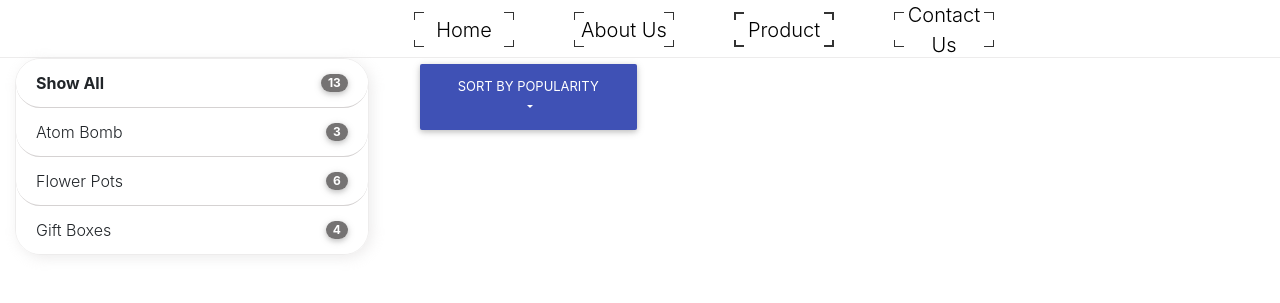
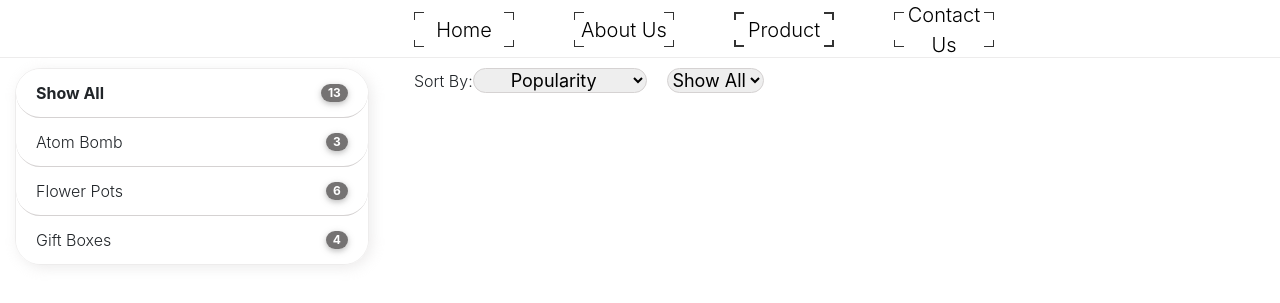
Before and after one commit to uthistran/website, a React app in the folder website/: page /product in a window 1280 px wide. Shown: the part 27-330 px from the top of the page. Built offline with nearby package versions, Linux system fonts and the light colour scheme; a web font is replaced by a local one.

Commit message:
changed dropdown to basic. added view count to show number of products per page

```diff
--- a/website/src/productcontroller/dropdown.css
+++ b/website/src/productcontroller/dropdown.css
@@ -1,11 +1,9 @@
-.dropDownMain{
-    width : 25%
+.customDropdown{
+    border: 1px solid #d5d2d2;
+    font-size: 18px;
+    color: #000;
+    background-color: #eee;
+    border-radius: 19px;
+    outline: none;
+    text-align-last: center;
 }
-
-.dropDownMain .toggle{
-    width: 100%;
-}
-
-.dropDownMain .menu{
-    width: 100%;
-}
--- a/website/src/productcontroller/dropdown.js
+++ b/website/src/productcontroller/dropdown.js
@@ -1,23 +1,21 @@
 import React from "react";
-import { MDBDropdown, MDBDropdownToggle, MDBDropdownMenu, MDBDropdownItem } from "mdbreact";
 import './dropdown.css'
 
-class ProductDropdown extends React.Component{
-    render(){
-        return (
-            <MDBDropdown className='dropDownMain'>
-              <MDBDropdownToggle caret color="indigo" className='toggle'>
-              {this.props.currentSort}
-              </MDBDropdownToggle>
-              <MDBDropdownMenu basic className='menu'>
-                <MDBDropdownItem onClick={() => this.props.handleClickDropDown('Sort by popularity')}>Sort by popularity</MDBDropdownItem>
-                <MDBDropdownItem onClick={() => this.props.handleClickDropDown('Sort by latest')}>Sort by latest</MDBDropdownItem>
-                <MDBDropdownItem onClick={() => this.props.handleClickDropDown('Sort by price : low to high')}>Sort by price : low to high</MDBDropdownItem>
-                <MDBDropdownItem onClick={() => this.props.handleClickDropDown('Sort by price : high to low')}>Sort by price : high to low</MDBDropdownItem>
-              </MDBDropdownMenu>
-            </MDBDropdown>
-          );
-    }
+class ProductDropdown extends React.Component {
+  render() {
+    return (
+      <label>
+        Sort By:
+        <select className='customDropdown' value={this.props.currentSort} onChange={this.props.handleClickDropDown}>
+          <option value="popularity">Popularity</option>
+          <option value="latest">Latest</option>
+          <option value="lowtohigh">Price : low to high</option>
+          <option value="hightolow">Price : high to low</option>
+        </select>
+      </label>
+
+    );
+  }
 }
 
 
--- a/website/src/productcontroller/productcontroller.css
+++ b/website/src/productcontroller/productcontroller.css
@@ -1,3 +1,9 @@
 .productController{
     margin-left: 30px;
+    margin-top: 10px;
 }
+
+.showviewDropDown{
+    display: inline;
+    margin-left: 20px;
+}
--- a/website/src/productcontroller/productcontroller.js
+++ b/website/src/productcontroller/productcontroller.js
@@ -2,11 +2,19 @@ import React from 'react'
 import ProductDropdown from './dropdown'
 import './productcontroller.css'
 
-class ProductController extends React.Component{
-    render(){
-        return(
+class ProductController extends React.Component {
+    render() {
+        return (
             <div className='productController'>
                 <ProductDropdown currentSort={this.props.currentSort} handleClickDropDown={this.props.handleClick}></ProductDropdown>
+                <div className='showviewDropDown'>
+                    <select className='customDropdown' value={this.props.currentView} onChange={this.props.handleViewChange}>
+                        <option value="all">Show All</option>
+                        <option value="9">Show 9</option>
+                        <option value="18">Show 18</option>
+                        <option value="36">Show 36</option>
+                    </select>
+                </div>
             </div>
         )
     }
--- a/website/src/producttreeview/producttreeview.css
+++ b/website/src/producttreeview/producttreeview.css
@@ -1,6 +1,7 @@
 .productTreeView{
     width: 30%;
     float: left;
+    margin-top: 10px;
 }
 
 .productTreeView .productTreeList{
--- a/website/src/productview/productview.js
+++ b/website/src/productview/productview.js
@@ -6,30 +6,35 @@ import ProductController from '../productcontroller/productcontroller';
 
 class ProductView extends React.Component {
 
-    constructor(){
+    constructor() {
         super();
         this.state = {
-            currentSort : 'Sort by popularity'
+            currentSort: 'popularity',
+            currentView: 'all',
+            currentPage: 1
         }
         this.handleClickDropDown = this.handleClickDropDown.bind(this);
+        this.handleViewNumChange = this.handleViewNumChange.bind(this);
     }
 
     objectReference = {
-        "Sort by popularity" : this.getSortByPopularity,
-        "Sort by latest" : this.getSortByPopularity,
-        "Sort by price : low to high" : this.getSortPriceLowToHigh,
-        "Sort by price : high to low" : this.getSortPriceHighToLow
+        "popularity": this.getSortByPopularity,
+        "latest": this.getSortByPopularity,
+        "lowtohigh": this.getSortPriceLowToHigh,
+        "hightolow": this.getSortPriceHighToLow
     }
-    handleClickDropDown(value){
-        this.setState({
-            currentSort : value
-        })
+    handleClickDropDown(event) {
+        this.setState({ currentSort: event.target.value });
+    }
+
+    handleViewNumChange(event) {
+        this.setState({ currentView: event.target.value })
     }
 
     render() {
         return (
             <div className='productView'>
-                <ProductController currentSort={this.state.currentSort} handleClick={this.handleClickDropDown}></ProductController>
+                <ProductController currentSort={this.state.currentSort} handleClick={this.handleClickDropDown} handleViewChange={this.handleViewNumChange}></ProductController>
                 {this.getProductList()}
             </div>
         )
@@ -37,6 +42,7 @@ class ProductView extends React.Component {
 
     getProductList() {
         var displayList = this.getSortedList(this.props.products);
+        displayList = this.getProductsBasedOnViewCount(displayList);
         var element = displayList.map((product, index) => {
             return (
                 <MDBCard md="3" key={index} className="productViewCard">
@@ -59,32 +65,39 @@ class ProductView extends React.Component {
                     </MDBCardBody>
                 </MDBCard>
             )
-        })
-
-
+        });
         return element;
     }
 
-    getSortedList(products){
+    getProductsBasedOnViewCount(products) {
+        let currentPage = this.state.currentPage;
+        let viewCount = this.state.currentView;
+        if (viewCount === 'all') {
+            return products
+        }
+        return products.slice((currentPage - 1) * 9, (Number(this.state.currentView) * currentPage))
+    }
+
+    getSortedList(products) {
         return this.objectReference[this.state.currentSort](products);
     }
 
-    getSortByPopularity(products){
+    getSortByPopularity(products) {
         return products;
     }
 
-    getSortPriceHighToLow(products){
+    getSortPriceHighToLow(products) {
         // products.sort(
         //     (a,b) => (this.getDiscountedPriceWithoutFormatting(a.price, a.discount)  > this.getDiscountedPriceWithoutFormatting(b.price, b.discount) ) ? 1 : ((this.getDiscountedPriceWithoutFormatting(b.price, b.discount) > this.getDiscountedPriceWithoutFormatting(a.price, a.discount)) ? -1 : 0));
         products.sort(
-             (a,b) => (Number(a.price) < Number(b.price)) ? 1 : ((Number(b.price) < Number(a.price)) ? -1 : 0));
+            (a, b) => (Number(a.price) < Number(b.price)) ? 1 : ((Number(b.price) < Number(a.price)) ? -1 : 0));
         return products;
     }
 
-    getSortPriceLowToHigh(products){
+    getSortPriceLowToHigh(products) {
         products.sort(
-            (a,b) => (Number(a.price) > Number(b.price)) ? 1 : ((Number(b.price) > Number(a.price)) ? -1 : 0));
-       return products;
+            (a, b) => (Number(a.price) > Number(b.price)) ? 1 : ((Number(b.price) > Number(a.price)) ? -1 : 0));
+        return products;
     }
 
     getDiscountedPrice(price, discount) {
@@ -94,7 +107,7 @@ class ProductView extends React.Component {
         return numberFormat(discountedPrice.toString());
     }
 
-    getDiscountedPriceWithoutFormatting(price, discount){
+    getDiscountedPriceWithoutFormatting(price, discount) {
         var priceinNum = Number(price);
         var discountinNum = Number(discount.replace('%', ''))
         return (priceinNum / 100) * discountinNum
```
